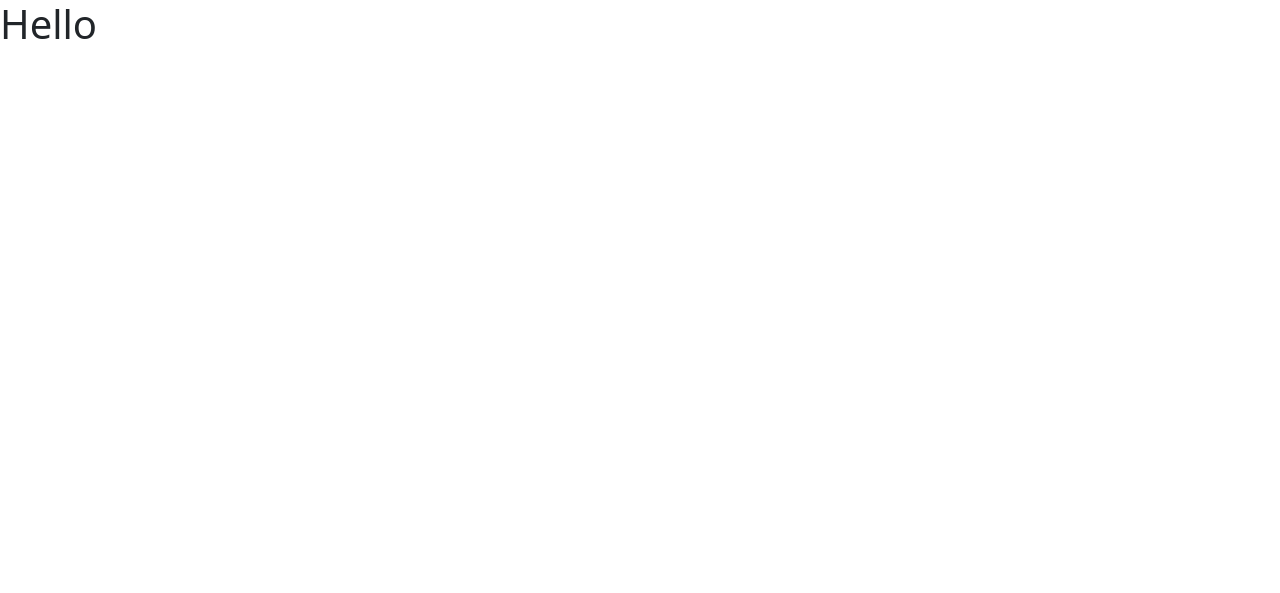
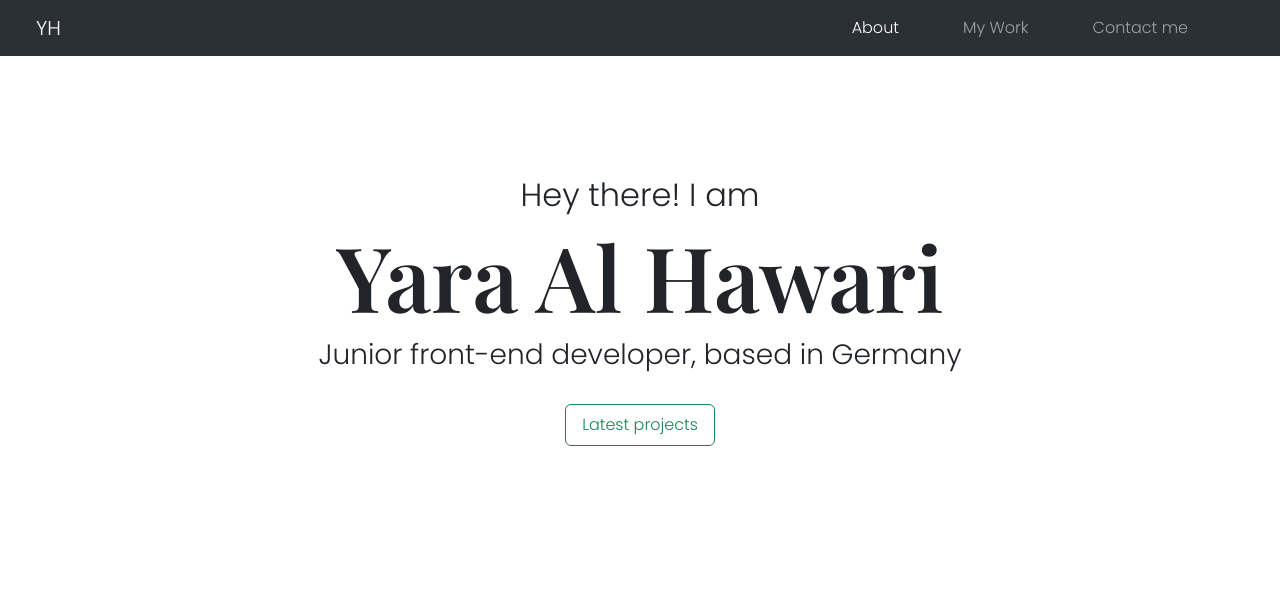
Before and after one commit to Yara-AlH/portfolio-project, a plain HTML site: page index.html in a window 1280 px wide. Drawn offline with nearby package versions, Linux system fonts and the light colour scheme; a web font is replaced by a local one.

Commit message:
home page

```diff
--- a/index.html
+++ b/index.html
@@ -14,8 +14,57 @@
       crossorigin="anonymous"
     ></script>
     <link rel="stylesheet" href="styles/portfolio.css" />
+
+    <link
+      href="https://fonts.googleapis.com/css2?family=Bruno+Ace&family=Bruno+Ace+SC&family=New+Tegomin&family=Playfair+Display:wght@600&family=Poppins:ital,wght@1,300&family=Roboto:ital,wght@0,300;1,100&display=swap"
+      rel="stylesheet"
+    />
+    <link rel="preconnect" href="https://fonts.googleapis.com" />
+    <link rel="preconnect" href="https://fonts.gstatic.com" crossorigin />
+    <link
+      href="https://fonts.googleapis.com/css2?family=Bruno+Ace&family=Bruno+Ace+SC&family=New+Tegomin&family=Playfair+Display:wght@600&family=Poppins:wght@300&family=Roboto:ital,wght@0,300;1,100&display=swap"
+      rel="stylesheet"
+    />
   </head>
   <body>
-    <h1>Hello</h1>
+    <nav class="navbar navbar-expand-lg bg-body-tertiary" data-bs-theme="dark">
+      <div class="container-fluid">
+        <a class="navbar-brand ms-4" href="/">YH</a>
+        <button
+          class="navbar-toggler"
+          type="button"
+          data-bs-toggle="collapse"
+          data-bs-target="#navbarNav"
+          aria-controls="navbarNav"
+          aria-expanded="false"
+          aria-label="Toggle navigation"
+        >
+          <span class="navbar-toggler-icon"></span>
+        </button>
+        <div class="collapse navbar-collapse" id="navbarNav">
+          <ul class="navbar-nav ms-auto me-5">
+            <li class="nav-item mx-4">
+              <a class="nav-link active" aria-current="page" href="#">About</a>
+            </li>
+            <li class="nav-item mx-4">
+              <a class="nav-link" href="#">My Work</a>
+            </li>
+            <li class="nav-item mx-4">
+              <a class="nav-link" href="#">Contact me</a>
+            </li>
+          </ul>
+        </div>
+      </div>
+    </nav>
+    <div class="container">
+      <div class="hero text-center">
+        <h2>Hey there! I am</h2>
+        <h1>Yara Al Hawari</h1>
+        <h3>Junior front-end developer, based in Germany</h3>
+        <button type="button" class="btn btn-outline-success py-2 px-3 my-4">
+          Latest projects
+        </button>
+      </div>
+    </div>
   </body>
 </html>
--- a/styles/portfolio.css
+++ b/styles/portfolio.css
@@ -0,0 +1,17 @@
+:root {
+  --heading-font-family: "Playfair Display", serif;
+  --main-font-family: "Poppins", sans-serif;
+}
+
+body {
+  font-family: var(--main-font-family);
+}
+
+h1 {
+  font-family: var(--heading-font-family);
+  font-size: 90px;
+}
+
+.hero {
+  padding: 120px 20px;
+}
```
